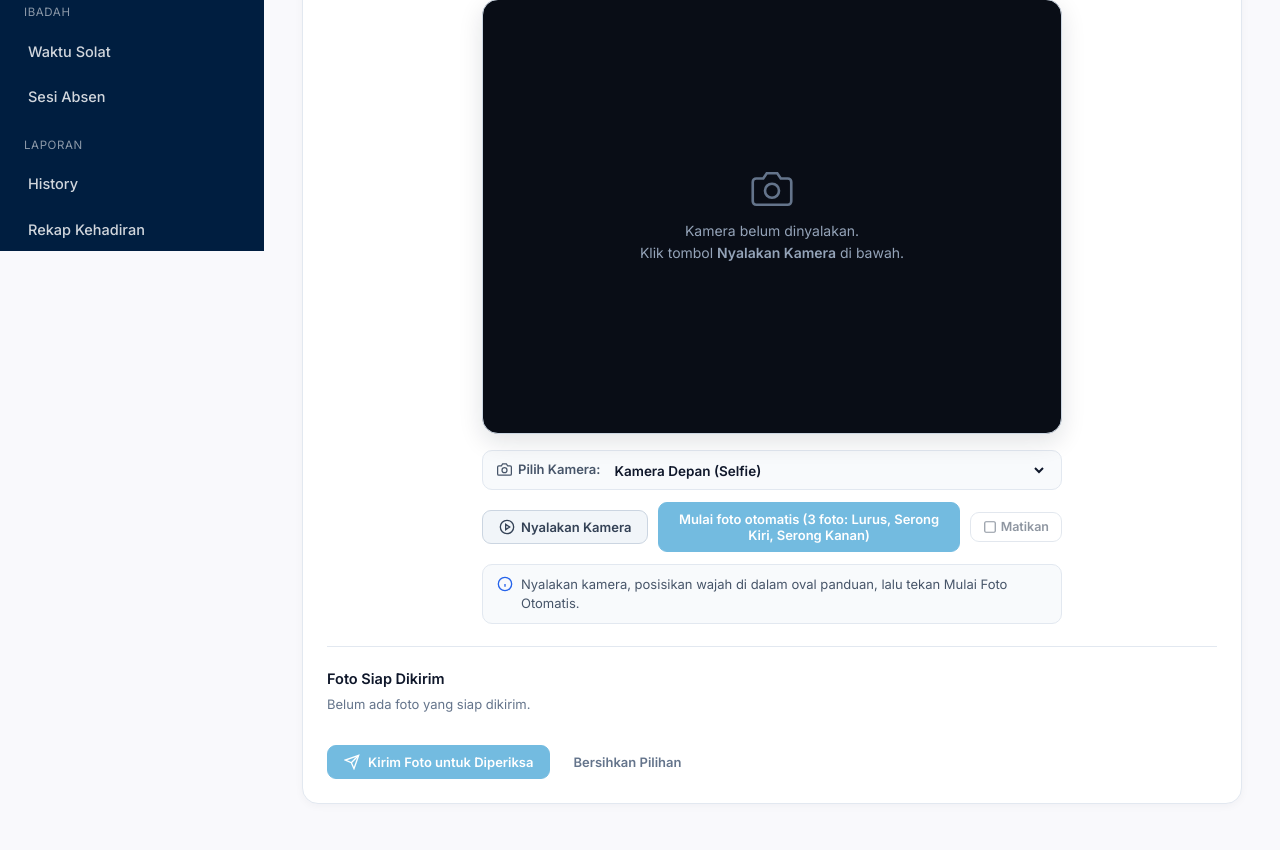
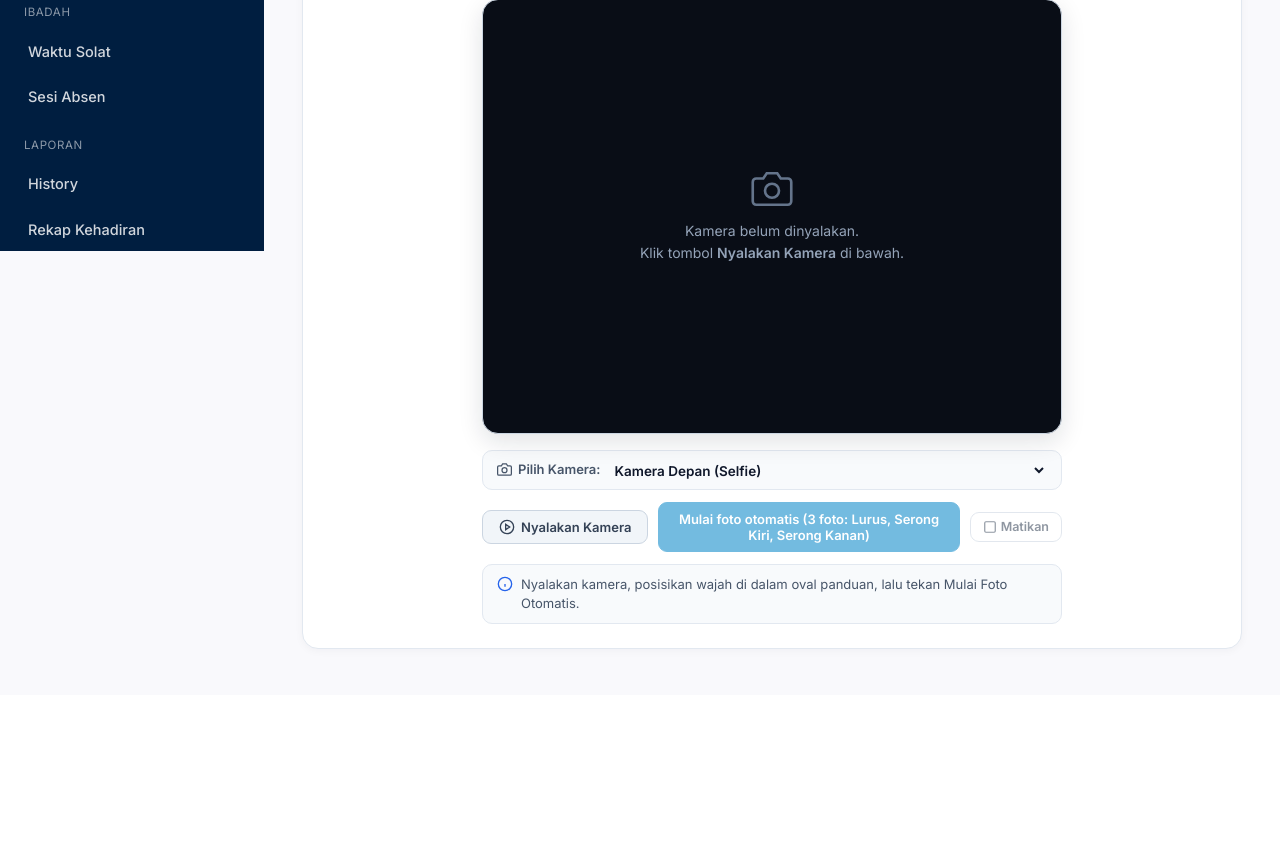
Before and after one commit to harispoppylatip/TekaraAbsenSolat, a Laravel app: page /pendaftaran-wajah in a window 1280 px wide. Shown: the part 549-1399 px from the top of the page. After the commit the page ends 1198 px from the top, so only its background shows below. Run offline with Laravel 12, Linux system fonts and the light colour scheme; a user stored in the database is signed in; data comes from the database, SQL or seed files in the repository; data that the repository does not hold is empty; style sheets or scripts are compiled from the project's sources.

Commit message:
feat: kirim foto pendaftaran otomatis setelah pemotretan tanpa tombol kirim manual

```diff
--- a/resources/js/enrollment.js
+++ b/resources/js/enrollment.js
@@ -149,37 +149,19 @@ function setupPhotoStaging(form) {
         }
     });
 
-    // Kirim foto melalui AJAX agar halaman TIDAK refresh ke atas,
-    // melainkan tetap di bawah pada area kemajuan pemeriksaan foto.
-    form.addEventListener("submit", async (event) => {
-        event.preventDefault();
-
-        if (!submit || submit.disabled || busy) {
-            return;
+    // Kirim foto melalui AJAX secara otomatis begitu pengambilan selesai
+    // agar pengguna tidak perlu menekan tombol kirim manual lagi.
+    const submitNow = async () => {
+        if (busy || staged.length === 0) {
+            return false;
         }
 
-        if (staged.length === 0) {
-            alert("Belum ada foto yang siap dikirim. Ambil foto terlebih dahulu.");
-            return;
+        busy = true;
+        const originalHtml = submit ? submit.innerHTML : "";
+        if (submit) {
+            submit.disabled = true;
+            submit.innerHTML = "Mengirim foto...";
         }
-
-        const originalHtml = submit.innerHTML;
-        submit.disabled = true;
-        submit.innerHTML = `
-            <span style="display: inline-flex; align-items: center; gap: 8px;">
-                <svg style="animation: spin 1s linear infinite;" width="16" height="16" viewBox="0 0 24 24" fill="none" stroke="currentColor" stroke-width="2">
-                    <line x1="12" y1="2" x2="12" y2="6"></line>
-                    <line x1="12" y1="18" x2="12" y2="22"></line>
-                    <line x1="4.93" y1="4.93" x2="7.76" y2="7.76"></line>
-                    <line x1="16.24" y1="16.24" x2="19.07" y2="19.07"></line>
-                    <line x1="2" y1="12" x2="6" y2="12"></line>
-                    <line x1="18" y1="12" x2="22" y2="12"></line>
-                    <line x1="4.93" y1="19.07" x2="7.76" y2="16.24"></line>
-                    <line x1="16.24" y1="7.76" x2="19.07" y2="4.93"></line>
-                </svg>
-                Mengirim foto...
-            </span>
-        `;
 
         try {
             const formData = new FormData(form);
@@ -194,24 +176,26 @@ function setupPhotoStaging(form) {
             });
 
             if (response.ok) {
-                // Foto berhasil diterima server! Kosongkan daftar staged
+                busy = false;
+                if (submit) {
+                    submit.innerHTML = originalHtml;
+                }
                 staged.splice(0, staged.length);
                 sync();
 
-                // Matikan kamera agar hemat baterai/performa
                 const stopBtn = form.querySelector("[data-shoot-stop]");
                 if (stopBtn && !stopBtn.disabled) {
                     stopBtn.click();
                 }
 
-                // Gulir mulus ke bagian kemajuan pemeriksaan di bawah
                 scrollToProgressSection();
 
-                // Picu pembaruan status antrean seketika
                 if (typeof window._triggerQueueCheck === "function") {
                     window._triggerQueueCheck();
                 }
+                return true;
             } else {
+                busy = false;
                 let errorMsg = "Gagal mengirim foto.";
                 try {
                     const errJson = await response.json();
@@ -224,13 +208,23 @@ function setupPhotoStaging(form) {
                     // response is not json
                 }
                 alert(errorMsg);
-                submit.disabled = false;
-                submit.innerHTML = originalHtml;
+                if (submit) {
+                    submit.disabled = false;
+                    submit.innerHTML = originalHtml;
+                }
+                sync();
+                return false;
             }
         } catch (error) {
-            // Jika ada kesalahan fetch, fallback pengiriman normal
+            busy = false;
             form.submit();
+            return false;
         }
+    };
+
+    form.addEventListener("submit", async (event) => {
+        event.preventDefault();
+        await submitNow();
     });
 
     sync();
@@ -238,6 +232,7 @@ function setupPhotoStaging(form) {
     return {
         canvas,
         add,
+        submitNow,
         getFiles() {
             return [...staged];
         },
@@ -842,12 +837,11 @@ function setupShooter(root, staging) {
         }
 
         if (isAutoRunning) {
-            if (posesToTake.length === 5) {
-                say("Selesai! 5 foto dari 5 sudut berhasil diambil. Periksa pilihan foto di bawah lalu kirim.");
-            } else {
-                say(`Selesai! ${posesToTake.length} foto berhasil diambil. Periksa pilihan foto di bawah lalu kirim.`);
+            stopAuto();
+            if (staging.count && staging.count() > 0) {
+                say("Selesai memotret! Mengirim foto ke sistem secara otomatis...");
+                await staging.submitNow();
             }
-            stopAuto();
         }
     };
 
--- a/resources/views/enrollment/index.blade.php
+++ b/resources/views/enrollment/index.blade.php
@@ -751,8 +751,8 @@
                         </div>
                     </div>
 
-                    {{-- Area Pratinjau Foto Hasil Pemotretan --}}
-                    <div class="enroll-staging-box">
+                    {{-- Area Pratinjau Internal (Disembunyikan karena foto langsung dikirim otomatis) --}}
+                    <div class="enroll-staging-box" hidden>
                         <div class="enroll-staging-head">
                             <div>
                                 <span class="enroll-staging-title">Foto Siap Dikirim</span>
@@ -763,15 +763,10 @@
 
                         <div class="enroll-staging-grid" data-shoot-preview></div>
 
-                        <div class="enroll-staging-actions">
-                            <button class="btn btn-primary" type="submit" data-shoot-submit disabled style="display: inline-flex; align-items: center; gap: 8px;">
-                                <svg width="16" height="16" viewBox="0 0 24 24" fill="none" stroke="currentColor" stroke-width="2">
-                                    <line x1="22" y1="2" x2="11" y2="13"></line>
-                                    <polygon points="22 2 15 22 11 13 2 9 22 2"></polygon>
-                                </svg>
+                        <div class="enroll-staging-actions" hidden>
+                            <button class="btn btn-primary" type="submit" data-shoot-submit disabled>
                                 Kirim Foto untuk Diperiksa
                             </button>
-                            <a class="btn btn-text" href="{{ route('enrollment.show') }}" style="color: #64748b;">Bersihkan Pilihan</a>
                         </div>
                     </div>
                 </form>
```
Also changed, not shown: 3 other files.
